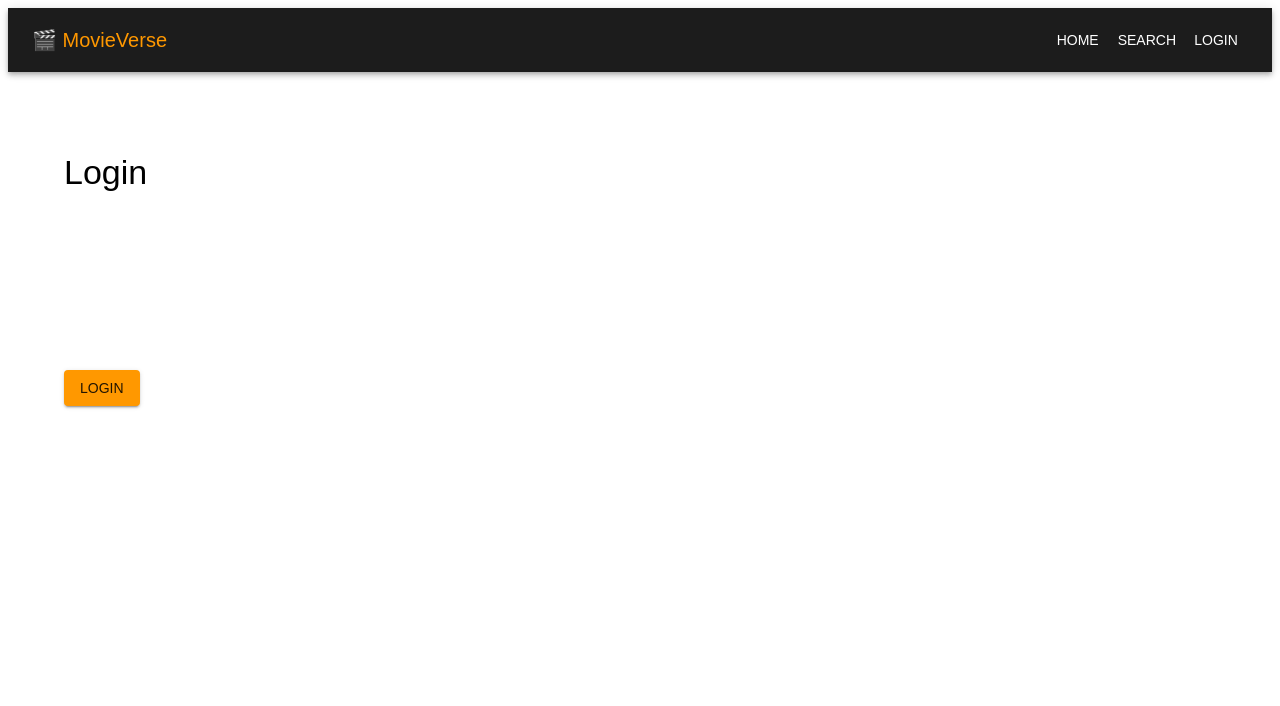
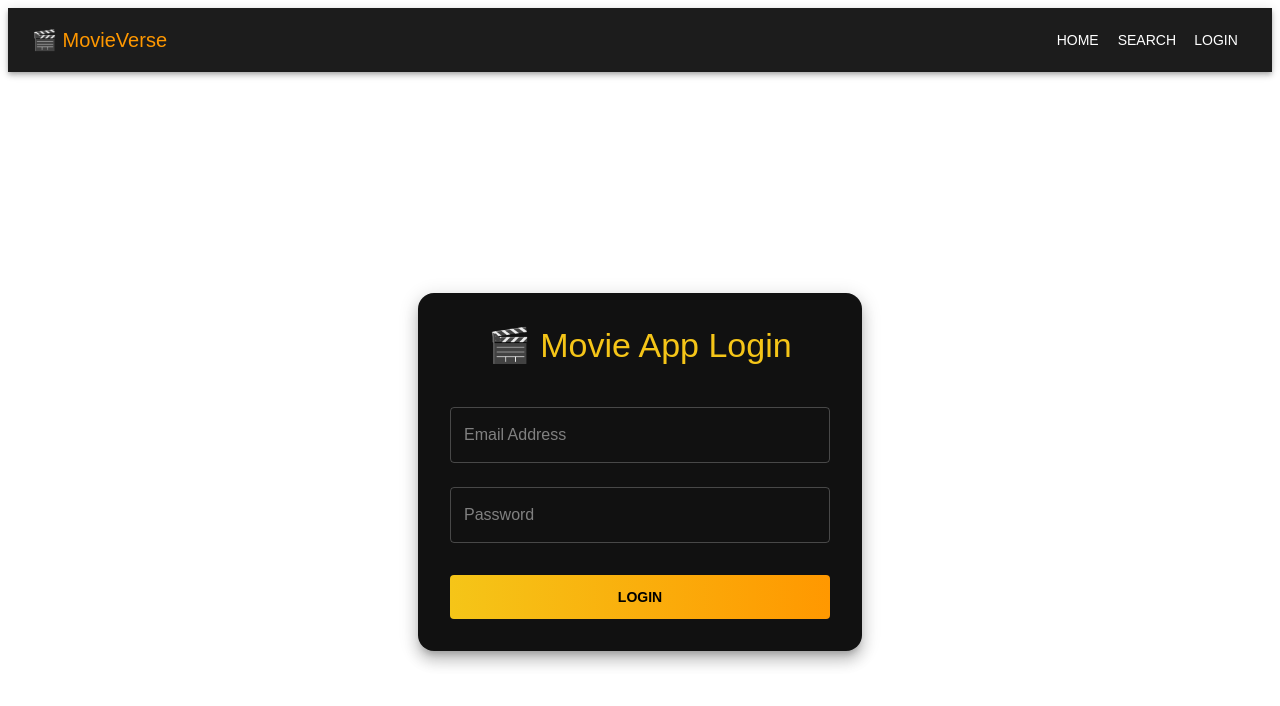
Before and after one commit to Pragyagit-07/Movie-Application, a React (Create React App) app in the folder frontend/: page /login in a window 1280 px wide. Shown: the top 706 px of the page. Built offline with nearby package versions, Linux system fonts and the light colour scheme; no server answers.

Commit message:
chnages ui of login page

```diff
--- a/frontend/src/pages/Login.jsx
+++ b/frontend/src/pages/Login.jsx
@@ -1,6 +1,44 @@
-import { Button, TextField, Container, Typography } from "@mui/material";
+// import { Button, TextField, Container, Typography } from "@mui/material";
+// import { useAuth } from "../context/AuthContext";
+// import { useState } from "react";
+
+// const Login = () => {
+//   const { login } = useAuth();
+//   const [email, setEmail] = useState("");
+//   const [password, setPassword] = useState("");
+
+//   const submit = async () => {
+//     await login(email, password);
+//   };
+
+//   return (
+//     <Container sx={{ mt: 10 }}>
+//       <Typography variant="h4">Login</Typography>
+//       <TextField fullWidth label="Email"  variant="outlined"   margin="normal"   value={email} onChange={(e) => setEmail(e.target.value)} />
+//       <TextField fullWidth label="Password" type="password"    variant="outlined"    value={password}
+
+// onChange={(e) => setPassword(e.target.value)} sx={{ mt: 2 }} />
+//       <Button variant="contained" sx={{ mt: 3 }} onClick={submit}>
+//         Login
+//       </Button>
+//     </Container>
+//   );
+// };
+
+// export default Login;
+
+
+
+import {
+  Button,
+  TextField,
+  Typography,
+  Box,
+  Paper
+} from "@mui/material";
 import { useAuth } from "../context/AuthContext";
 import { useState } from "react";
+import { motion } from "framer-motion";
 
 const Login = () => {
   const { login } = useAuth();
@@ -12,16 +50,72 @@ const Login = () => {
   };
 
   return (
-    <Container sx={{ mt: 10 }}>
-      <Typography variant="h4">Login</Typography>
-      <TextField fullWidth label="Email"  variant="outlined"   margin="normal"   value={email} onChange={(e) => setEmail(e.target.value)} />
-      <TextField fullWidth label="Password" type="password"    variant="outlined"    value={password}
+    <Box
+      sx={{
+        minHeight: "100vh",
+        display: "flex",
+        alignItems: "center",
+        justifyContent: "center",
+      }}
+    >
+      <motion.div
+        initial={{ opacity: 0, y: 40 }}
+        animate={{ opacity: 1, y: 0 }}
+        transition={{ duration: 0.6 }}
+      >
+        <Paper
+          elevation={10}
+          sx={{
+            p: 4,
+            width: 380,
+            borderRadius: 4,
+            background: "#111",
+          }}
+        >
+          <Typography
+            variant="h4"
+            sx={{ mb: 3, textAlign: "center", color: "#f5c518" }}
+          >
+            🎬 Movie App Login
+          </Typography>
 
-onChange={(e) => setPassword(e.target.value)} sx={{ mt: 2 }} />
-      <Button variant="contained" sx={{ mt: 3 }} onClick={submit}>
-        Login
-      </Button>
-    </Container>
+          <TextField
+            fullWidth
+            label="Email Address"
+            margin="normal"
+            InputLabelProps={{ style: { color: "gray" } }}
+            InputProps={{ style: { color: "white" } }}
+            value={email}
+            onChange={(e) => setEmail(e.target.value)}
+          />
+
+          <TextField
+            fullWidth
+            label="Password"
+            type="password"
+            margin="normal"
+            InputLabelProps={{ style: { color: "gray" } }}
+            InputProps={{ style: { color: "white" } }}
+            value={password}
+            onChange={(e) => setPassword(e.target.value)}
+          />
+
+          <Button
+            fullWidth
+            sx={{
+              mt: 3,
+              py: 1.2,
+              background: "linear-gradient(90deg, #f5c518, #ff9800)",
+              color: "black",
+              fontWeight: "bold",
+            }}
+            onClick={submit}
+          >
+            Login
+          </Button>
+        </Paper>
+      </motion.div>
+    </Box>
   );
 };
 
--- a/frontend/src/pages/Search.jsx
+++ b/frontend/src/pages/Search.jsx
@@ -1,4 +1,53 @@
-import { Container, TextField, Grid } from "@mui/material";
+// import { Container, TextField, Grid } from "@mui/material";
+// import { useEffect, useState } from "react";
+// import api from "../api/axios";
+// import MovieCard from "../components/MovieCard";
+
+// const Search = () => {
+//   const [query, setQuery] = useState("");
+//   const [movies, setMovies] = useState([]);
+
+//   useEffect(() => {
+//     if (!query) return;
+
+//     const searchMovies = async () => {
+//       const res = await api.get(`/movies/search?query=${query}`);
+//       setMovies(res.data);
+//     };
+
+//     searchMovies();
+//   }, [query]);
+
+//   return (
+//     <Container sx={{ mt: 5 }}>
+//       <TextField
+//         fullWidth
+//         label="Search movies..."
+//         variant="outlined"
+//         onChange={(e) => setQuery(e.target.value)}
+//       />
+
+//       <Grid container spacing={3} sx={{ mt: 3 }}>
+//         {movies.map((m) => (
+//           <Grid item xs={12} sm={6} md={3} key={m._id}>
+//             <MovieCard movie={m} />
+//           </Grid>
+//         ))}
+//       </Grid>
+//     </Container>
+//   );
+// };
+
+// export default Search;
+
+import {
+  Container,
+  TextField,
+  Grid,
+  Typography,
+  Box,
+  CircularProgress
+} from "@mui/material";
 import { useEffect, useState } from "react";
 import api from "../api/axios";
 import MovieCard from "../components/MovieCard";
@@ -6,26 +55,65 @@ import MovieCard from "../components/MovieCard";
 const Search = () => {
   const [query, setQuery] = useState("");
   const [movies, setMovies] = useState([]);
+  const [loading, setLoading] = useState(false);
 
+  // 🔹 Load popular movies initially
+  useEffect(() => {
+    const loadMovies = async () => {
+      setLoading(true);
+      const res = await api.get("/movies");
+      setMovies(res.data.movies);
+      setLoading(false);
+    };
+    loadMovies();
+  }, []);
+
+  // 🔹 Search with debounce
   useEffect(() => {
     if (!query) return;
 
-    const searchMovies = async () => {
+    const timeout = setTimeout(async () => {
+      setLoading(true);
       const res = await api.get(`/movies/search?query=${query}`);
       setMovies(res.data);
-    };
+      setLoading(false);
+    }, 500);
 
-    searchMovies();
+    return () => clearTimeout(timeout);
   }, [query]);
 
   return (
     <Container sx={{ mt: 5 }}>
+      <Typography
+        variant="h4"
+        sx={{ mb: 3, fontWeight: "bold", color: "#f5c518" }}
+      >
+        Search Movies 🎬
+      </Typography>
+
       <TextField
         fullWidth
-        label="Search movies..."
+        placeholder="Search by title, overview, genre..."
         variant="outlined"
         onChange={(e) => setQuery(e.target.value)}
+        sx={{
+          backgroundColor: "#111",
+          borderRadius: 2,
+          input: { color: "white" },
+        }}
       />
+
+      {loading && (
+        <Box sx={{ display: "flex", justifyContent: "center", mt: 4 }}>
+          <CircularProgress />
+        </Box>
+      )}
+
+      {!loading && movies.length === 0 && (
+        <Typography sx={{ mt: 4, color: "gray" }}>
+          No movies found 😢
+        </Typography>
+      )}
 
       <Grid container spacing={3} sx={{ mt: 3 }}>
         {movies.map((m) => (
```
